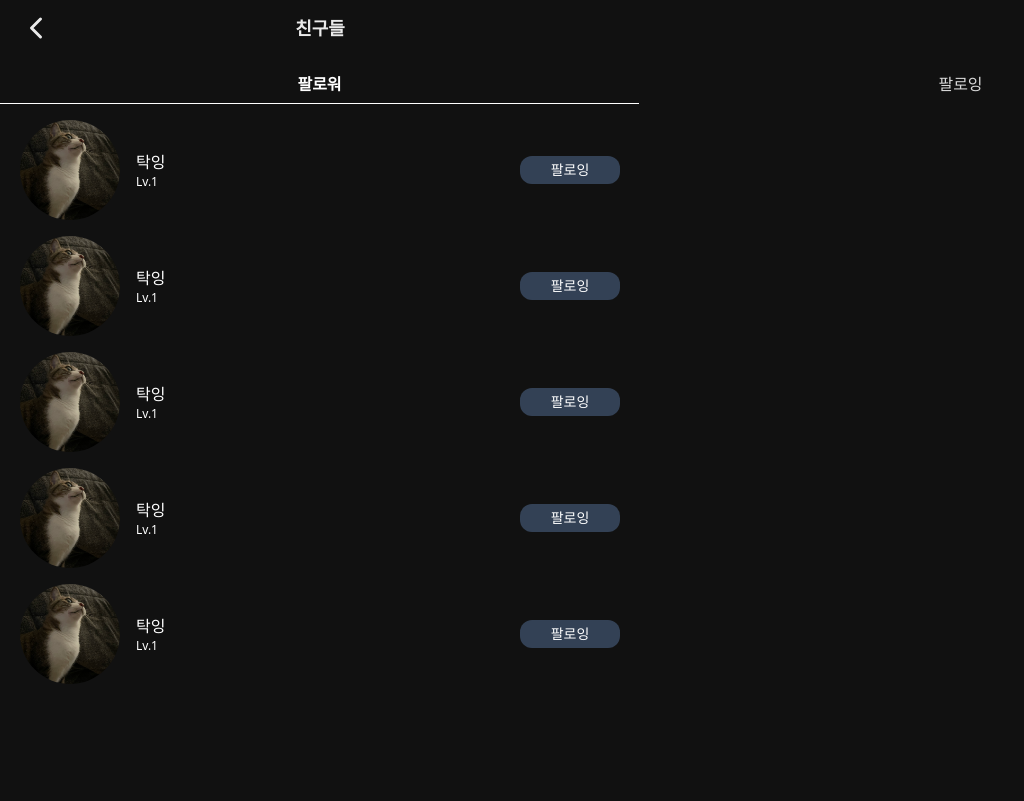
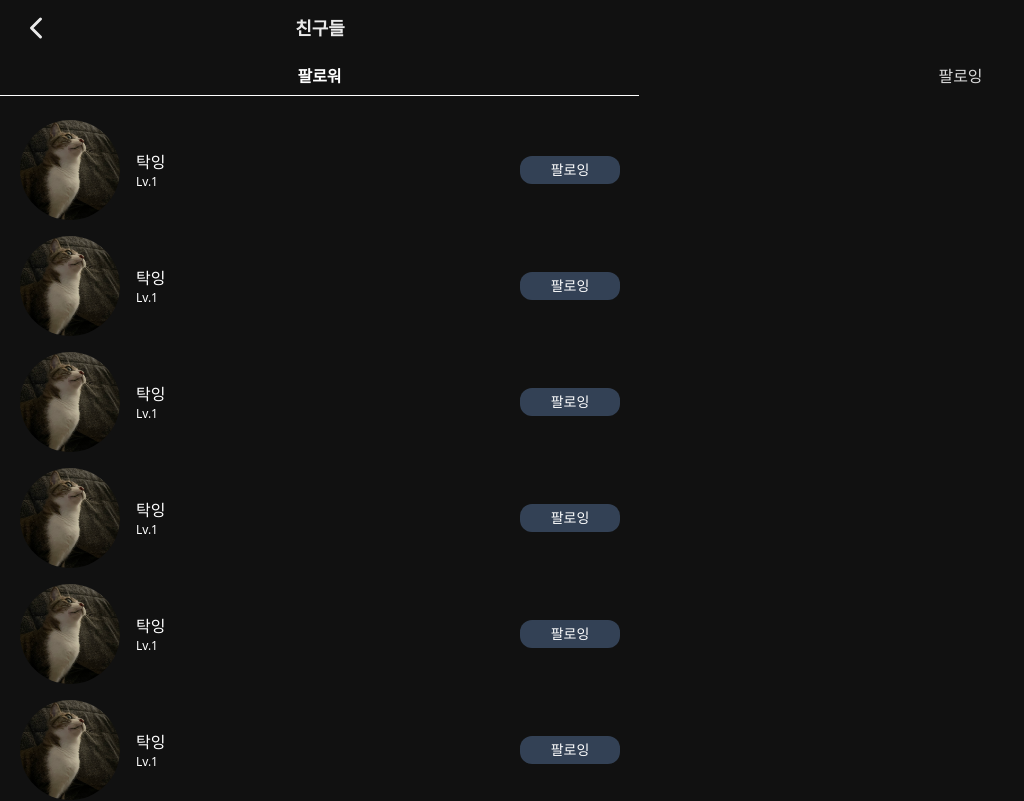
Before and after one commit to Be-HinD/WITT, a React (Vite) app in the folder frontend/: page /follow in a window 1280 px wide. Shown: the top 801 px of the page, without its empty margins (0-1024 px from the left). Built offline with nearby package versions, Linux system fonts and the light colour scheme.

Commit message:
[FE] feat #S10P22D103-95: 팔로우 팔로잉 레이아웃 구현

```diff
--- a/frontend/src/components/Header.tsx
+++ b/frontend/src/components/Header.tsx
@@ -4,7 +4,7 @@ const Header = (props: IHeaderProp) => {
 	const { left_func, right_func } = props.func
 
 	return (
-		<div className="fixed text-textWthie top-0 z-10 flex items-center justify-between w-full max-w-screen-sm h-14 px-5 bg-transparent">
+		<div className="fixed text-textWthie top-0 z-10 flex items-center justify-between w-full max-w-screen-sm h-14 px-5 bg-background">
 			{left ? <div onClick={left_func}>{left}</div> : <div className="invisible">{right}</div>}
 			<div className="text-lg font-bold">{center}</div>
 			{right ? <div onClick={right_func}>{right}</div> : <div className="invisible">{left}</div>}
--- a/frontend/src/pages/Follow/FollowerTab.tsx
+++ b/frontend/src/pages/Follow/FollowerTab.tsx
@@ -1,6 +1,6 @@
 import FollowUser from './components/FollowUser'
 
-export const dummy = new Array(5).fill({})
+export const dummy = new Array(15).fill({})
 const FollowerTab = () => {
 	return (
 		<div className="pt-12 px-5">
--- a/frontend/src/pages/Follow/components/SlideTab.tsx
+++ b/frontend/src/pages/Follow/components/SlideTab.tsx
@@ -25,7 +25,7 @@ const SlideTab = ({ tabInfo }: { tabInfo: SlideTabProp[] }) => {
 	}, [currentPath])
 
 	return (
-		<div className="flex items-center justify-around z-10 fixed top-16 right-0 left-0">
+		<div className="flex items-center justify-around z-10 fixed top-14 right-0 left-0 bg-background">
 			<ul className={`flex gap-[2px] w-full`}>
 				{tabInfo.map((tab, index) => {
 					return (
--- a/frontend/tailwind.config.js
+++ b/frontend/tailwind.config.js
@@ -5,6 +5,7 @@ export default {
 		extend: {
 			colors: {
 				textWthie: '#EAEAEA',
+				background: '#111111'
 			},
 		},
 	},
```
